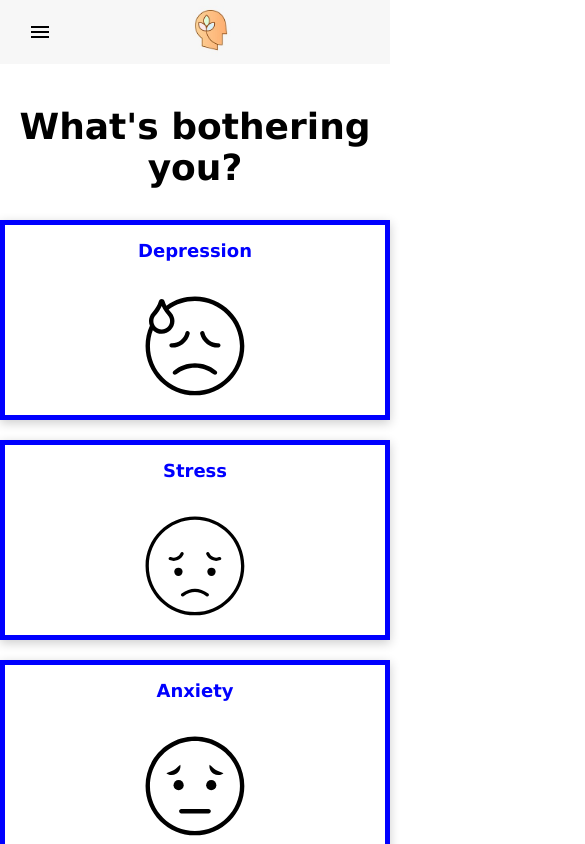
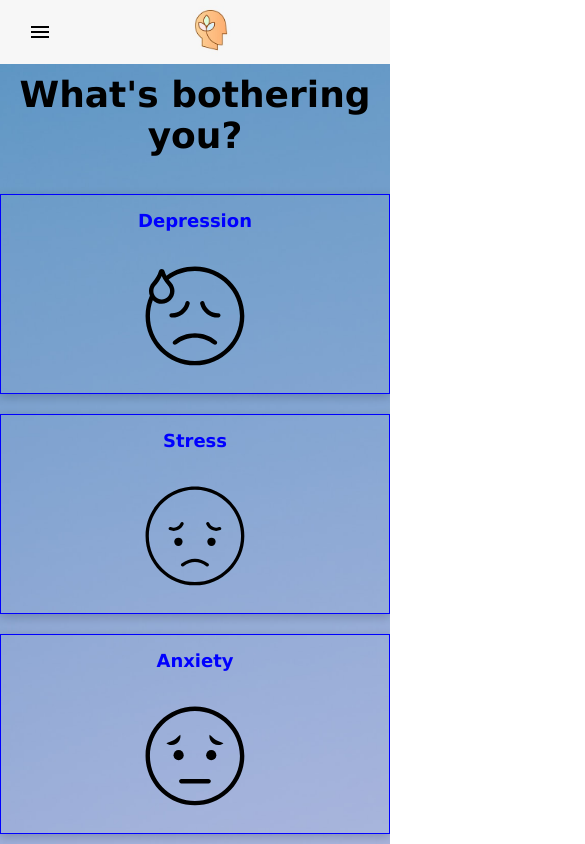
Before and after one commit to hsteele-creator/Stablty, a React (Create React App) app: page /emotions in a window 390 px wide. Shown: the top 844 px of the page, 585 px wide, since content can reach past the window. Built offline with nearby package versions, Linux system fonts and the light colour scheme.

Commit message:
updated future page

```diff
--- a/src/Components/Feeling.css
+++ b/src/Components/Feeling.css
@@ -1,11 +1,20 @@
 #feelings-title {
     padding-bottom: 50px;
+    margin: 0;
+}
+
+#feelings-container-main {
+    width: 100%;
+    height: 100%;
+    margin: 0;
+    padding: 0;
 }
 
 #feelings-container {
     display: flex;
     justify-content: space-around;
     flex-wrap: wrap;
+    margin: 0;
 }
 
 .container div {
@@ -35,6 +44,11 @@
         width: 100vw;
         max-width: 400px;
     }
+
+    #feelings-title {
+        padding-bottom: 100px;
+        margin: 0;
+    }
 }
 
 @media screen and (min-width : 601px) {
--- a/src/Components/Feeling.js
+++ b/src/Components/Feeling.js
@@ -16,6 +16,7 @@ import navygradient from "./navygradient.jpg"
 const Feeling = () => {
   return (
     <>
+    <div id="feelings-container-main" style={{backgroundImage : `url(${gradientbg})`, backgroundPosition : "center", backgroundRepeat : "no-repeat", backgroundSize : "cover"}}>
       <h1 id="feelings-title">What's bothering you?</h1>
       <div id="feelings-container">
         <FeelingCard
@@ -31,7 +32,7 @@ const Feeling = () => {
         <FeelingCard title={"Helpless"} img={Helpless} />
         <FeelingCard title={"Fear"} img={Fear} />
         <FeelingCard title={"Jealous"} img={Anger} />
-        <img src={gradientbg} />
+      </div>
       </div>
     </>
   );
--- a/src/Components/FeelingCard.js
+++ b/src/Components/FeelingCard.js
@@ -4,7 +4,7 @@ import { NavLink } from "react-router-dom";
 const FeelingCard = ({ title, img, background }) => {
   return (
     <NavLink to={`/${title}`} className="container">
-      <div style={{border : "5px solid blue"}} >
+      <div style={{border : "1px solid blue"}}>
         <h4 style={{ padding: "15px 0", color : "blue" }}>{title}</h4>
         <img className="icon" src={img} />
       </div>
--- a/src/Components/Future.css
+++ b/src/Components/Future.css
@@ -1,5 +1,6 @@
 #future {
-    width: 80%;
-    max-width: 800px;
     margin: 60px auto 0 auto;
+   width: 90%;
+   margin-left: auto;
+   margin-right: auto;
 }
```
